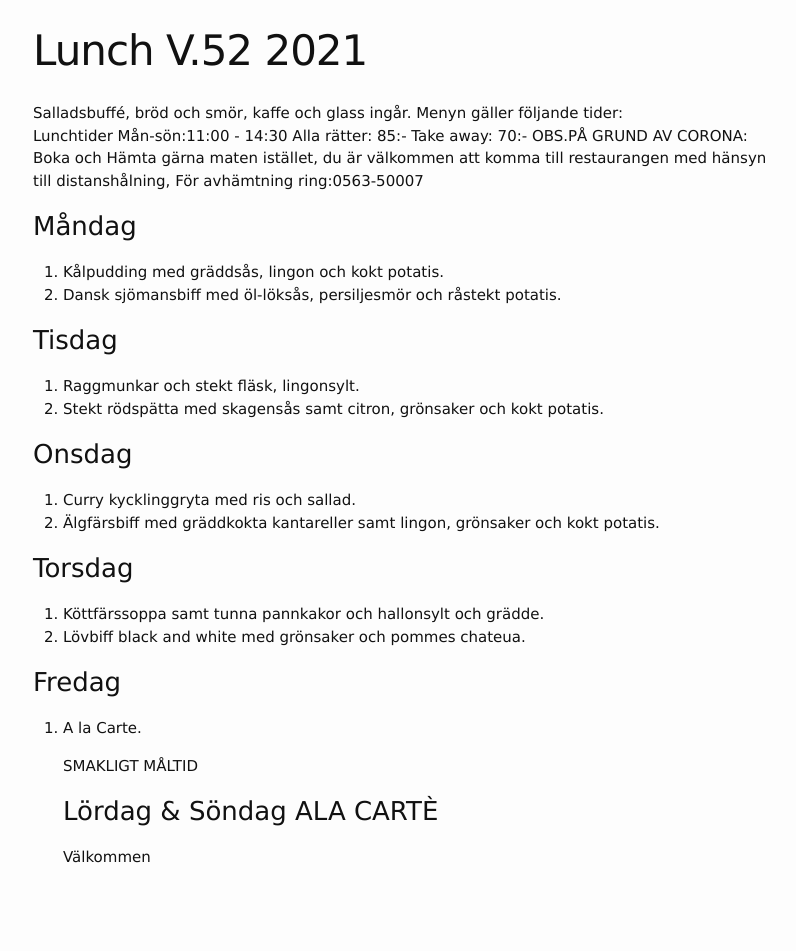
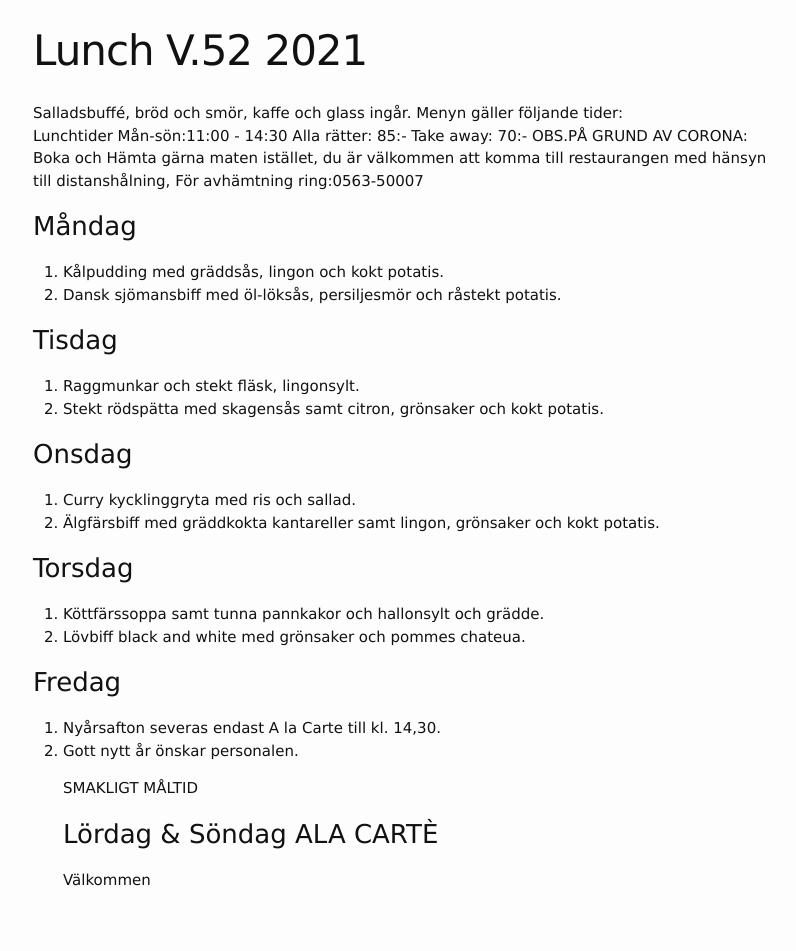
Before and after one commit to FarInn62/farinn62.github.io, a Jekyll site: the page built from lunch.md, in a window 1280 px wide. Shown: the whole page, without its empty margins (237-1033 px from the left). Built offline with Jekyll 4.4.1, drawn with Linux system fonts in a browser that asks for light colours; before the commit the page ends 929 px from its top, so only the background shows below that.

Commit message:
Update lunch.md

```diff
--- a/lunch.md
+++ b/lunch.md
@@ -28,7 +28,8 @@ OBS.PÅ GRUND AV CORONA: Boka och Hämta gärna maten istället, du är välkomm
 2. Lövbiff black and white med grönsaker och pommes chateua.
 
 ### Fredag
-1. A la Carte.
+1. Nyårsafton severas endast A la Carte till kl. 14,30.
+2. Gott nytt år önskar personalen.
 
 
     SMAKLIGT MÅLTID
```
